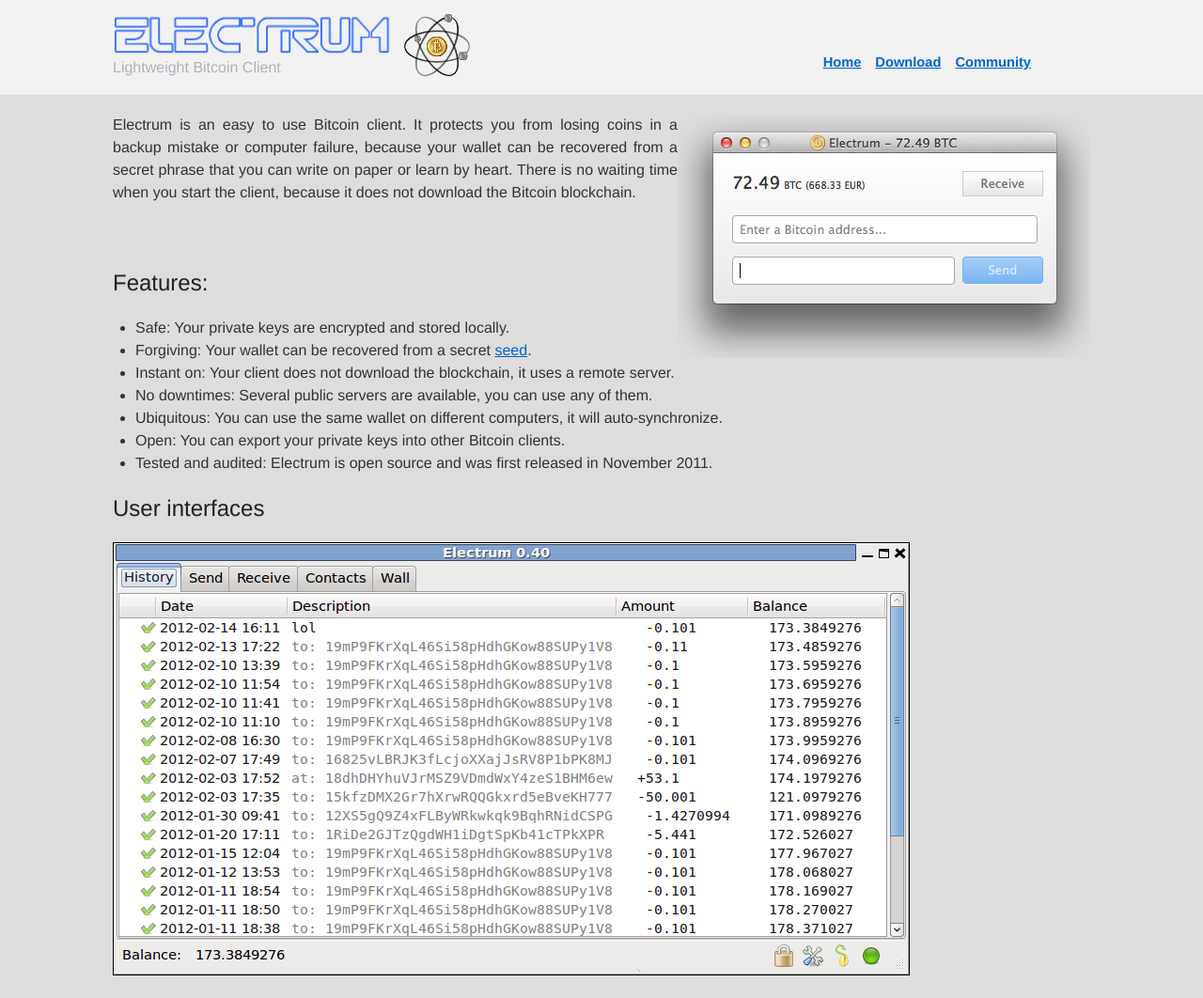
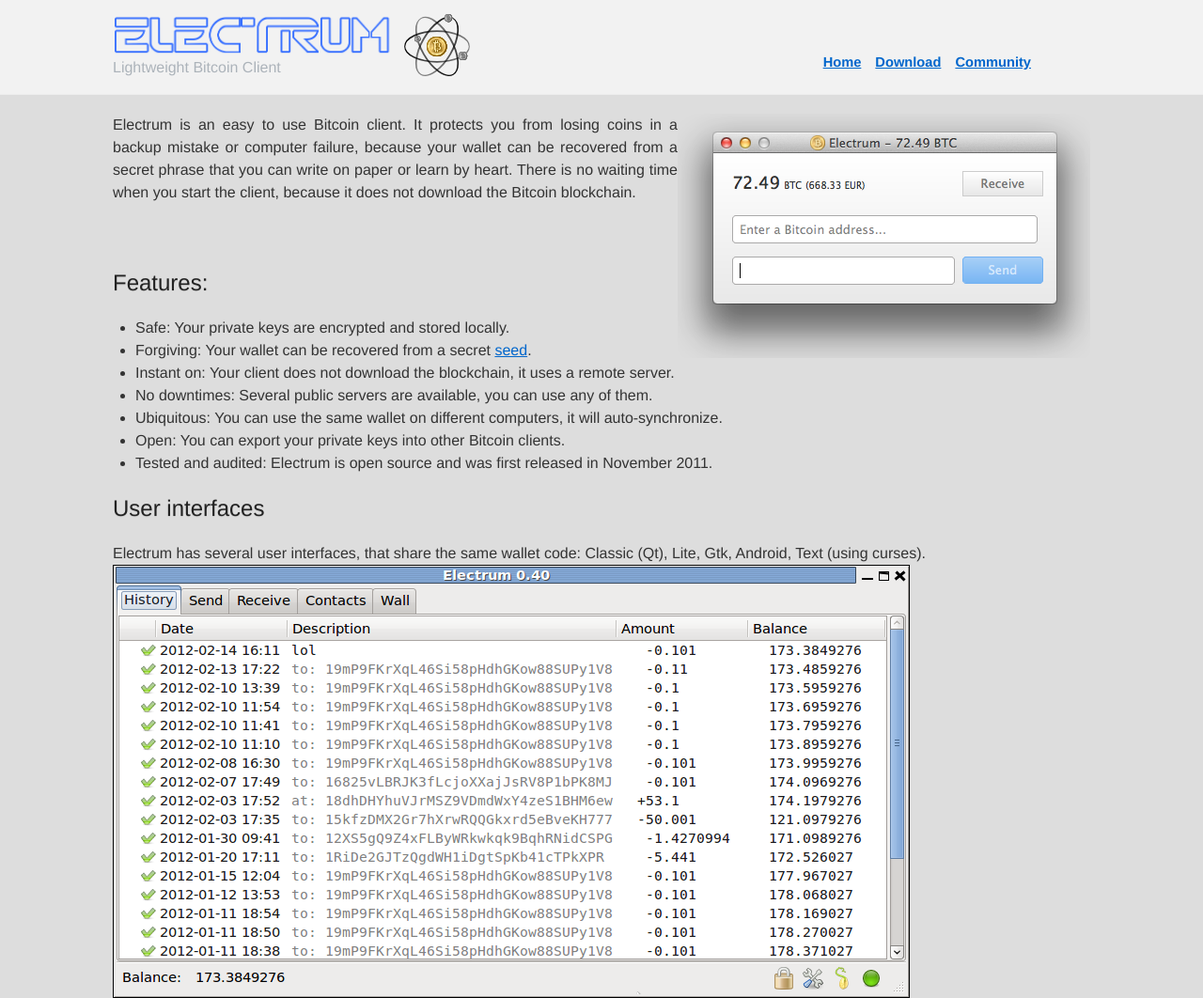
Before and after one commit to ecdsa/electrum-web, a Jekyll site: the page index.html, which Jekyll copies as it is, in a window 1280 px wide. Shown: the whole page at 94% size. Built offline with Jekyll 4.4.1, drawn with Linux system fonts in a browser that asks for light colours; before the commit the page ends 1038 px from its top, so only the background shows below that.

Commit message:
interfaces

```diff
--- a/index.html
+++ b/index.html
@@ -62,6 +62,10 @@
 </div>
 
 <h3>User interfaces</h3>
+
+Electrum has several user interfaces, that share the same wallet code:
+Classic (Qt), Lite, Gtk, Android, Text (using curses).
+
 <img src="media/electrum_qt.png" /><br/>
 
 
```
